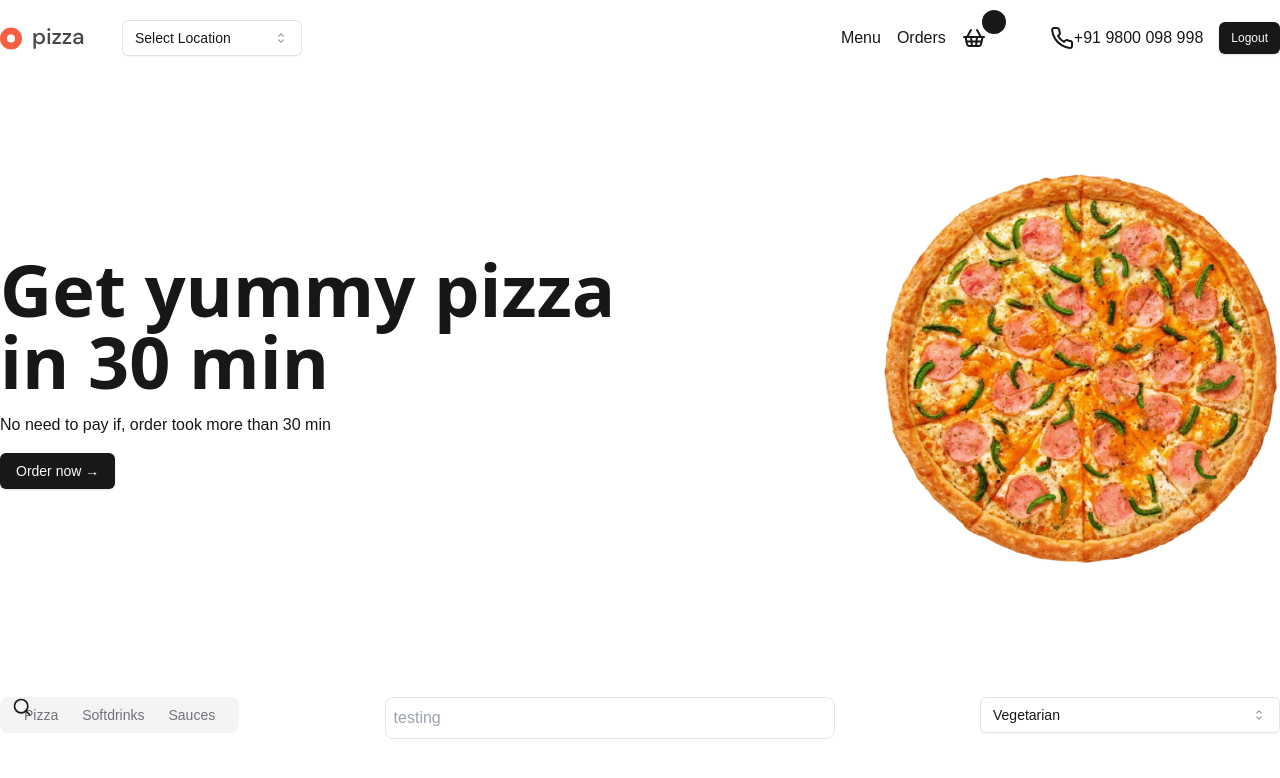
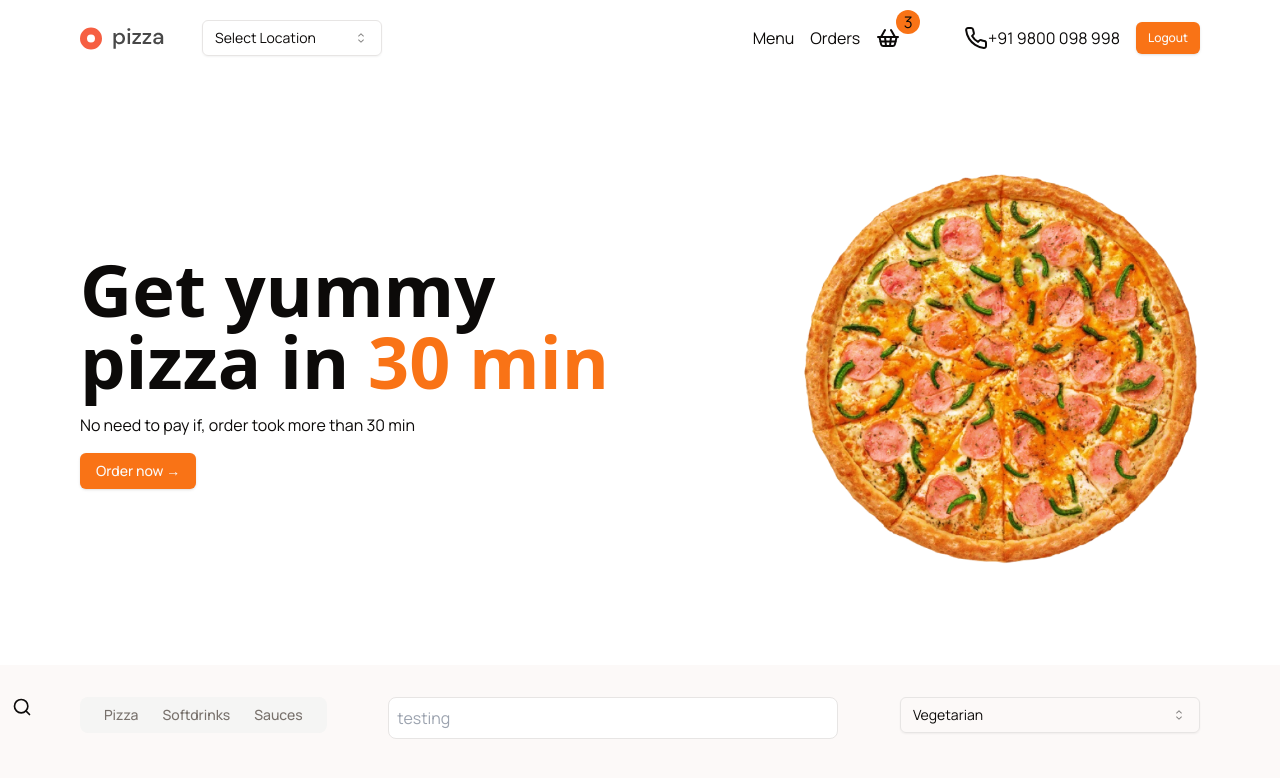
Before and after one commit to Nischal1101/pizza-ui, a Next.js app: page / in a window 1280 px wide. Shown: the top 778 px of the page. Built offline with nearby package versions, Linux system fonts and the light colour scheme.

Commit message:
add maxwidthwrapper for consistant ui

```diff
--- a/src/app/(home)/page.tsx
+++ b/src/app/(home)/page.tsx
@@ -1,13 +1,11 @@
-import { Navbar,Hero } from "@/components"
+import { Hero } from "@/components";
 
-
-const page= () => {
+const page = () => {
   return (
     <>
-    <Navbar/>
-    <Hero/>
+      <Hero />
     </>
-  )
-}
+  );
+};
 
-export default page
+export default page;
--- a/src/app/globals.css
+++ b/src/app/globals.css
@@ -1,72 +1,61 @@
+@import url("https://fonts.googleapis.com/css2?family=Fira+Code:wght@300..700&family=Manrope:wght@200..800&family=Poppins:ital,wght@0,100;0,200;0,300;0,400;0,500;0,600;0,700;0,800;0,900;1,100;1,200;1,300;1,400;1,500;1,600;1,700;1,800;1,900&display=swap");
+
 @tailwind base;
 @tailwind components;
 @tailwind utilities;
 
-:root {
-  --background: #ffffff;
-  --foreground: #171717;
+body {
+  font-family: "Manrope", sans-serif;
 }
-
-body {
-  color: var(--foreground);
-  background: var(--background);
-  font-family: Arial, Helvetica, sans-serif;
-}
-
-@layer utilities {
-  .text-balance {
-    text-wrap: balance;
-  }
-}
-
 @layer base {
   :root {
-    --background: 0 0% 100%;
-    --foreground: 240 10% 3.9%;
+    --background: 15, 33%, 98%;
+    --foreground: 20 14.3% 4.1%;
     --card: 0 0% 100%;
-    --card-foreground: 240 10% 3.9%;
+    --card-foreground: 20 14.3% 4.1%;
     --popover: 0 0% 100%;
-    --popover-foreground: 240 10% 3.9%;
-    --primary: 240 5.9% 10%;
-    --primary-foreground: 0 0% 98%;
-    --secondary: 240 4.8% 95.9%;
-    --secondary-foreground: 240 5.9% 10%;
-    --muted: 240 4.8% 95.9%;
-    --muted-foreground: 240 3.8% 46.1%;
-    --accent: 240 4.8% 95.9%;
-    --accent-foreground: 240 5.9% 10%;
+    --popover-foreground: 20 14.3% 4.1%;
+    --primary: 24.6 95% 53.1%;
+    --primary-foreground: 60 9.1% 97.8%;
+    --secondary: 60 4.8% 95.9%;
+    --secondary-foreground: 24 9.8% 10%;
+    --muted: 60 4.8% 95.9%;
+    --muted-foreground: 25 5.3% 44.7%;
+    --accent: 60 4.8% 95.9%;
+    --accent-foreground: 24 9.8% 10%;
     --destructive: 0 84.2% 60.2%;
-    --destructive-foreground: 0 0% 98%;
-    --border: 240 5.9% 90%;
-    --input: 240 5.9% 90%;
-    --ring: 240 10% 3.9%;
+    --destructive-foreground: 60 9.1% 97.8%;
+    --border: 20 5.9% 90%;
+    --input: 20 5.9% 90%;
+    --ring: 24.6 95% 53.1%;
+    --radius: 0.5rem;
     --chart-1: 12 76% 61%;
     --chart-2: 173 58% 39%;
     --chart-3: 197 37% 24%;
     --chart-4: 43 74% 66%;
     --chart-5: 27 87% 67%;
-    --radius: 0.5rem;
   }
+
   .dark {
-    --background: 240 10% 3.9%;
-    --foreground: 0 0% 98%;
-    --card: 240 10% 3.9%;
-    --card-foreground: 0 0% 98%;
-    --popover: 240 10% 3.9%;
-    --popover-foreground: 0 0% 98%;
-    --primary: 0 0% 98%;
-    --primary-foreground: 240 5.9% 10%;
-    --secondary: 240 3.7% 15.9%;
-    --secondary-foreground: 0 0% 98%;
-    --muted: 240 3.7% 15.9%;
-    --muted-foreground: 240 5% 64.9%;
-    --accent: 240 3.7% 15.9%;
-    --accent-foreground: 0 0% 98%;
-    --destructive: 0 62.8% 30.6%;
-    --destructive-foreground: 0 0% 98%;
-    --border: 240 3.7% 15.9%;
-    --input: 240 3.7% 15.9%;
-    --ring: 240 4.9% 83.9%;
+    --background: 20 14.3% 4.1%;
+    --foreground: 60 9.1% 97.8%;
+    --card: 20 14.3% 4.1%;
+    --card-foreground: 60 9.1% 97.8%;
+    --popover: 20 14.3% 4.1%;
+    --popover-foreground: 60 9.1% 97.8%;
+    --primary: 20.5 90.2% 48.2%;
+    --primary-foreground: 60 9.1% 97.8%;
+    --secondary: 12 6.5% 15.1%;
+    --secondary-foreground: 60 9.1% 97.8%;
+    --muted: 12 6.5% 15.1%;
+    --muted-foreground: 24 5.4% 63.9%;
+    --accent: 12 6.5% 15.1%;
+    --accent-foreground: 60 9.1% 97.8%;
+    --destructive: 0 72.2% 50.6%;
+    --destructive-foreground: 60 9.1% 97.8%;
+    --border: 12 6.5% 15.1%;
+    --input: 12 6.5% 15.1%;
+    --ring: 20.5 90.2% 48.2%;
     --chart-1: 220 70% 50%;
     --chart-2: 160 60% 45%;
     --chart-3: 30 80% 55%;
--- a/src/app/layout.tsx
+++ b/src/app/layout.tsx
@@ -1,6 +1,7 @@
 import type { Metadata } from "next";
 import localFont from "next/font/local";
 import "./globals.css";
+import { Navbar } from "@/components";
 
 const geistSans = localFont({
   src: "./fonts/GeistVF.woff",
@@ -26,9 +27,10 @@ export default function RootLayout({
   return (
     <html lang="en">
       <body
-        className={`${geistSans.variable} ${geistMono.variable} antialiased`}
+        className={` h-full ${geistSans.variable} ${geistMono.variable} antialiased`}
       >
-        {children}
+        <Navbar />
+        <main className="flex flex-col min-h-screen">{children}</main>
       </body>
     </html>
   );
--- a/src/components/custom/Hero.tsx
+++ b/src/components/custom/Hero.tsx
@@ -14,11 +14,13 @@ import { Search } from "lucide-react";
 import { pizzas } from "../list/pizzalist";
 import Card from "./Card";
 import Image from "next/image";
+import MaxWidthWrapper from "./MaxWidthWrapper";
 
 const Hero = () => {
   return (
     <>
       <section className="bg-white">
+        <MaxWidthWrapper>
         <div className="container flex justify-between items-center py-24">
           <div className="w-1/2 space-y-4">
             <h1 className="text-7xl font-sans  font-semibold">
@@ -36,8 +38,10 @@ const Hero = () => {
             />
           </div>
         </div>
+        </MaxWidthWrapper>
       </section>
       <section className="">
+        <MaxWidthWrapper>
         <div className="container py-8 ">
           <div className="flex justify-between">
             <Tabs defaultValue="account" className=" ">
@@ -86,6 +90,8 @@ const Hero = () => {
             </Select>
           </div>
         </div>
+        </MaxWidthWrapper>
+
       </section>
     </>
   );
--- /dev/null
+++ b/src/components/custom/MaxWidthWrapper.tsx
@@ -0,0 +1,19 @@
+import { ReactNode } from "react";
+
+const MaxWidthWrapper = ({
+  className,
+  children,
+}: {
+  className?: string;
+  children: ReactNode;
+}) => {
+  return (
+    <div
+      className={`mx-auto w-full max-w-screen-xl px-2.5 md:px-20 ${className}`}
+    >
+      {children}
+    </div>
+  );
+};
+
+export default MaxWidthWrapper;
--- a/src/components/custom/Navbar.tsx
+++ b/src/components/custom/Navbar.tsx
@@ -8,10 +8,14 @@ import {
   SelectValue,
 } from "@/components/ui/select";
 import { Button } from "../ui/button";
+import MaxWidthWrapper from './MaxWidthWrapper';
+
 
 const Navbar = () => {
   return (
+
     <header className="bg-white">
+    <MaxWidthWrapper>
       <nav className="container py-5 flex justify-between items-center">
         <div className="flex gap-8 items-center">
           <svg
@@ -67,6 +71,7 @@ const Navbar = () => {
           <Button size={"sm"}>Logout</Button>
         </div>
       </nav>
+    </MaxWidthWrapper>
     </header>
   );
 };
--- a/src/components/index.ts
+++ b/src/components/index.ts
@@ -1,8 +1,6 @@
-import Card from "./custom/Card"
-import Hero from './custom/Hero';
-import  Navbar  from '@/components/custom/Navbar';
+import Card from "./custom/Card";
+import Hero from "./custom/Hero";
+import Navbar from "@/components/custom/Navbar";
+import MaxWidthWrapper from "./custom/MaxWidthWrapper";
 
-export {
-  Hero,
-  Navbar
-}
+export { Hero, Navbar, Card, MaxWidthWrapper };
```
